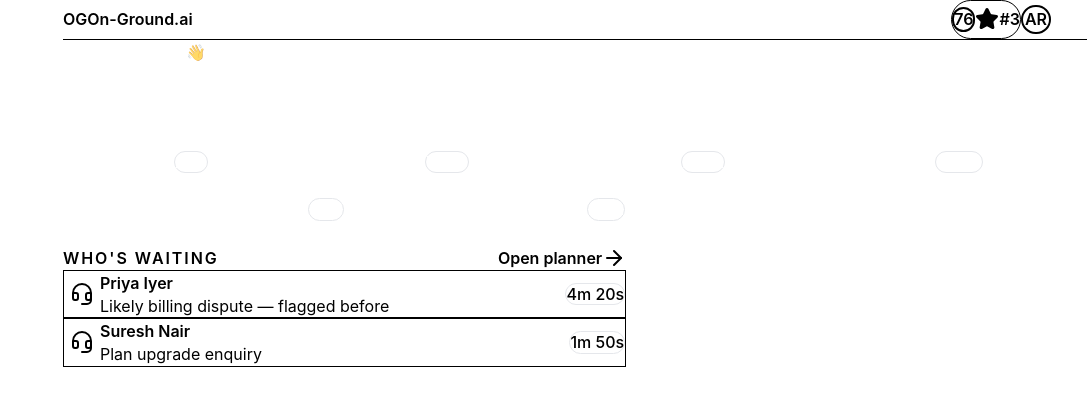
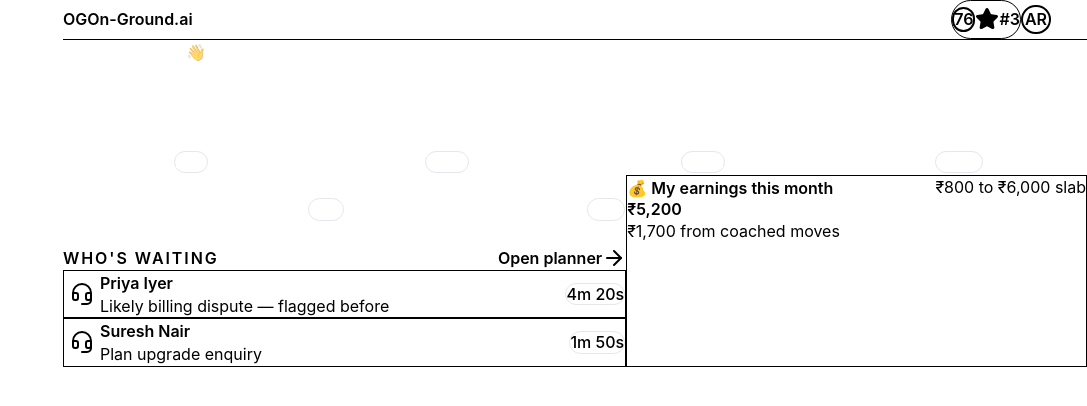
Before and after one commit to Sivaani-Janaswamy/oga-callcentre-app, a React (Vite) app: page /dashboard in a window 1280 px wide. Shown: the top 406 px of the page, without its empty margins (193-1280 px from the left). Built offline with nearby package versions, Linux system fonts and the light colour scheme.

Commit message:
feat(dashboard): add earnings card with progress bar

```diff
--- a/src/components/dashboard/DashboardPage.tsx
+++ b/src/components/dashboard/DashboardPage.tsx
@@ -1,6 +1,7 @@
 import { getDashboard } from '../../services/api';
 import { useAsync } from '../../hooks/useAsync';
 import { GreetingBanner } from './GreetingBanner';
+import { EarningsCard } from './EarningsCard';
 import { KpiGrid } from './KpiGrid';
 import { ProgressPanel } from './ProgressPanel';
 import { WaitingList } from './WaitingList';
@@ -24,7 +25,7 @@ export function DashboardPage(): JSX.Element {
           <ProgressPanel progress={data.progress} />
           <WaitingList items={data.waiting} />
         </div>
-        <div />
+        <EarningsCard earnings={data.earnings} />
       </div>
     </div>
   );
--- /dev/null
+++ b/src/components/dashboard/EarningsCard.tsx
@@ -0,0 +1,22 @@
+import type { Earnings } from '../../data/types';
+import { formatInr } from '../../utils/format';
+import { Card } from '../ui/Card';
+import { ProgressBar } from '../ui/ProgressBar';
+
+export function EarningsCard({ earnings }: { earnings: Earnings }): JSX.Element {
+  return (
+    <Card>
+      <div className="flex items-start justify-between gap-4">
+        <h2 className="text-13 font-semibold text-text">💰 My earnings this month</h2>
+        <p className="text-right text-11 text-text-muted">
+          {formatInr(earnings.slabFloorInr)} to {formatInr(earnings.targetInr)} slab
+        </p>
+      </div>
+      <p className="mt-5 text-24 font-semibold text-success">{formatInr(earnings.totalInr)}</p>
+      <p className="mt-1 text-12 text-text-muted">
+        {formatInr(earnings.fromPractiseInr)} from coached moves
+      </p>
+      <ProgressBar value={earnings.totalInr} max={earnings.targetInr} className="mt-4" />
+    </Card>
+  );
+}
```
